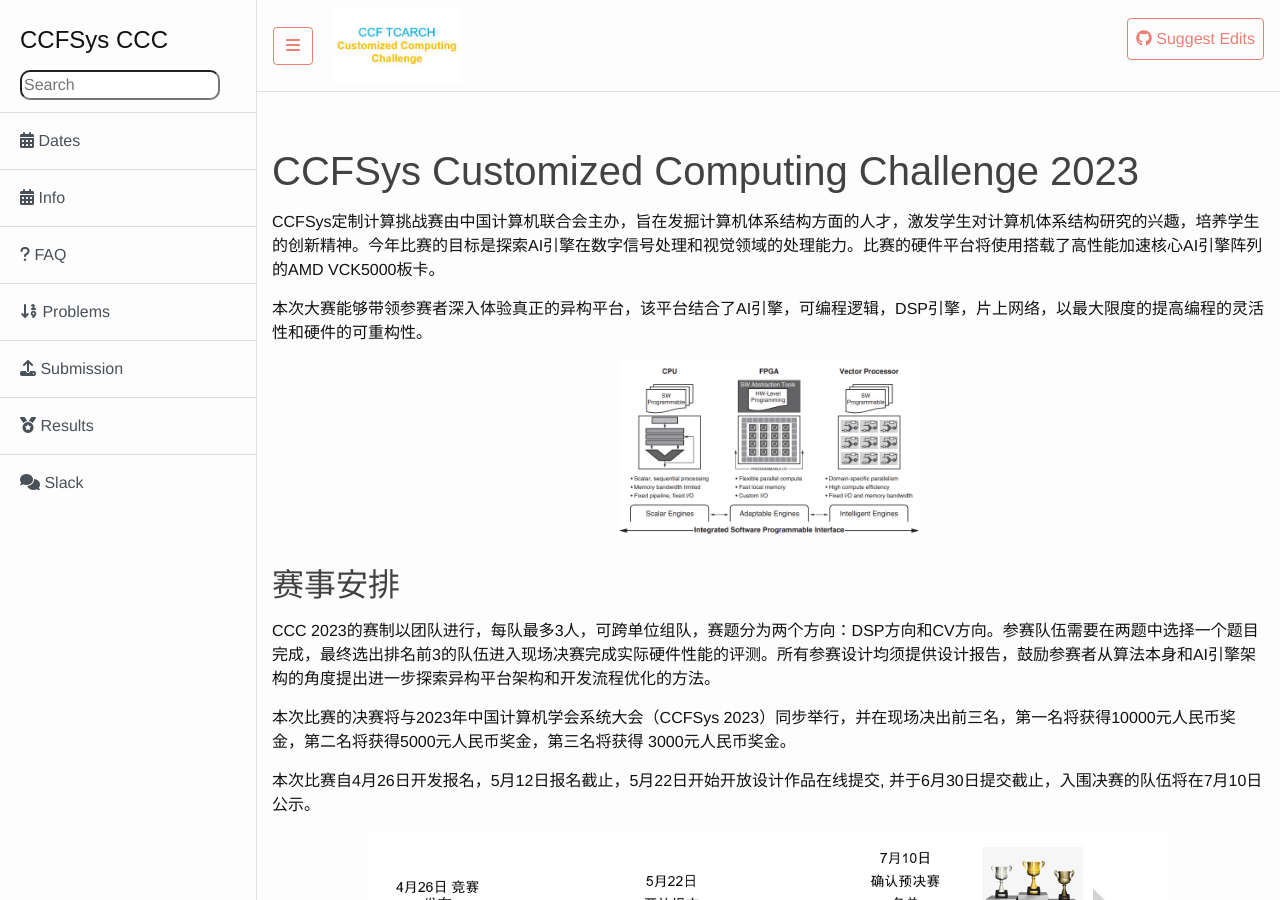
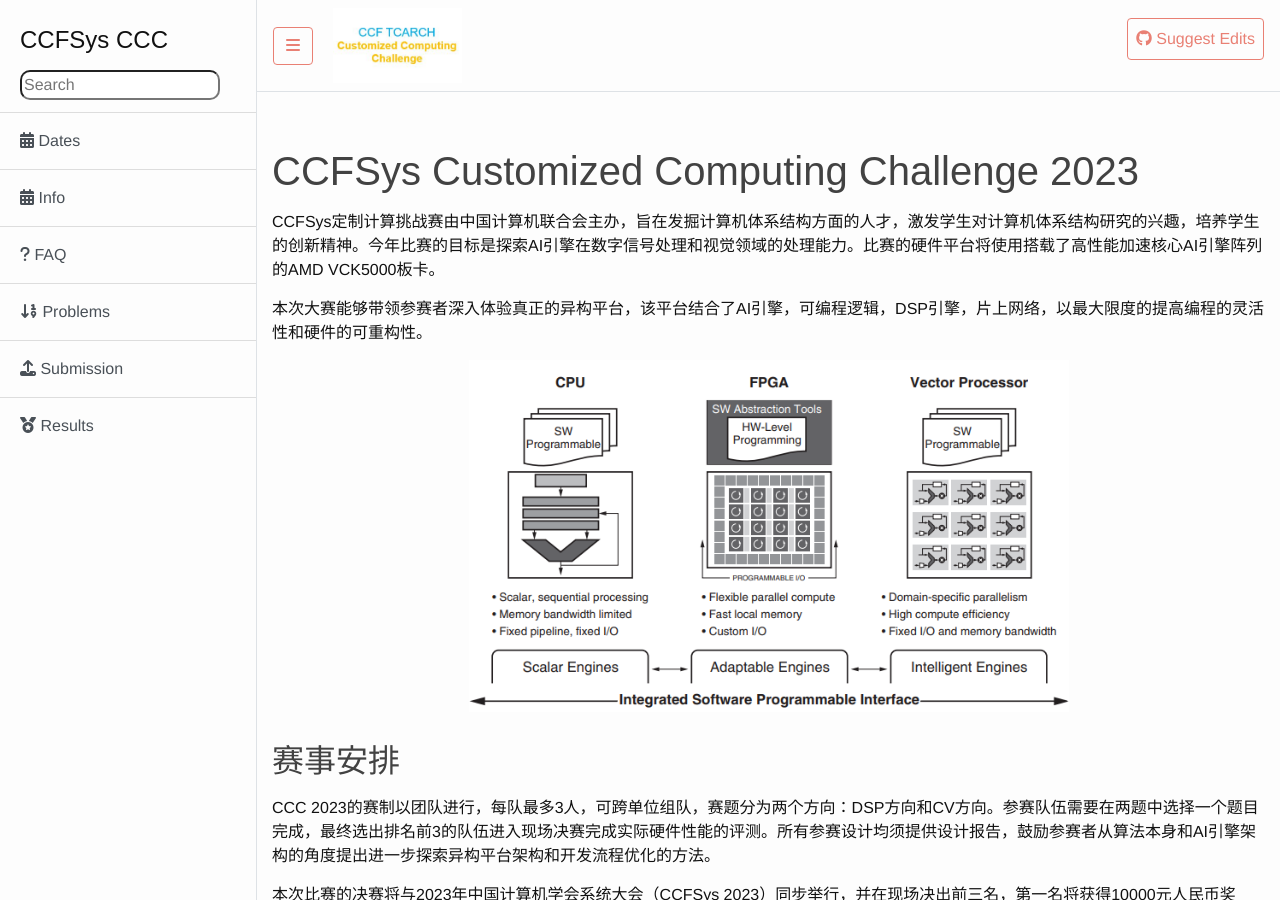
Before and after one commit to CCF-CCC/2023, a Jekyll site: the page built from index.md, in a window 1280 px wide and 900 px high. Built offline with Jekyll 4.4.1, drawn with Linux system fonts in a browser that asks for light colours; nearby versions of some CDN libraries; some web fonts are replaced.

Commit message:
remove slack

```diff
--- a/_includes/sidebar.html
+++ b/_includes/sidebar.html
@@ -28,11 +28,6 @@
             </a>
             {% endif %}
             {% endfor %}
-            <a href="https://join.slack.com/t/CCF-CCC/shared_invite/zt-1rrtmgjad-NCYE2leBfOw8xTOp52KR7w"
-                class="sidebar-color list-item-tall list-group-item list-group-item-action sidebar-item ">
-                <i class="fa fa-comments"></i>
-                Slack
-            </a>
 
             <!-- <a href="https://slack.com/app_redirect?team=T01J887F8MU&channel=C01JF1N6TH8"
                 class="list-item-normal list-group-item list-group-item-action sidebar-item" target="_blank"><i
--- a/index.md
+++ b/index.md
@@ -11,7 +11,7 @@ CCFSys定制计算挑战赛由中国计算机联合会主办，旨在发掘计
 本次大赛能够带领参赛者深入体验真正的异构平台，该平台结合了AI引擎，可编程逻辑，DSP引擎，片上网络，以最大限度的提高编程的灵活性和硬件的可重构性。
 
 <p align="middle">
-    <img src="{% link media/AIE_CPU.png %}" width="300" class="center">
+    <img src="{% link media/AIE_CPU.png %}" width="600" class="center">
 </p>
 
 ## 赛事安排
```
Also changed, not shown: 9 other files.
